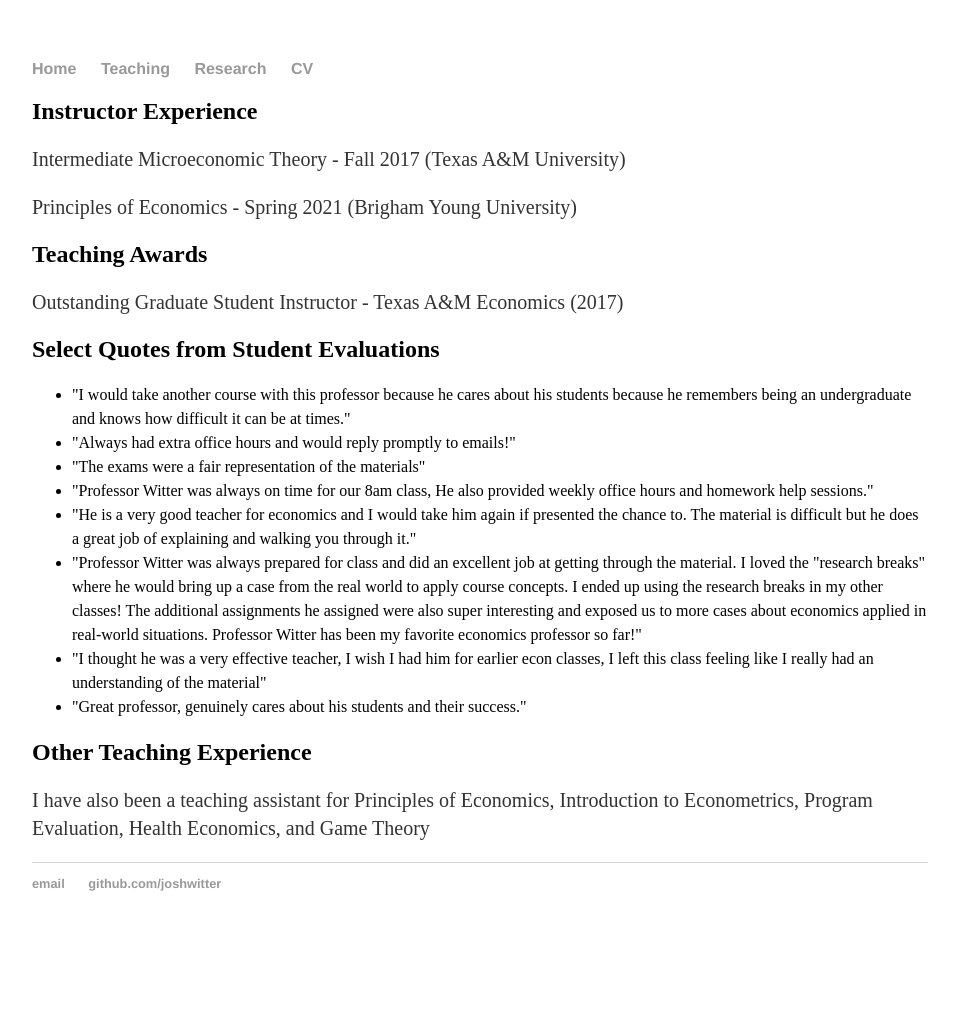
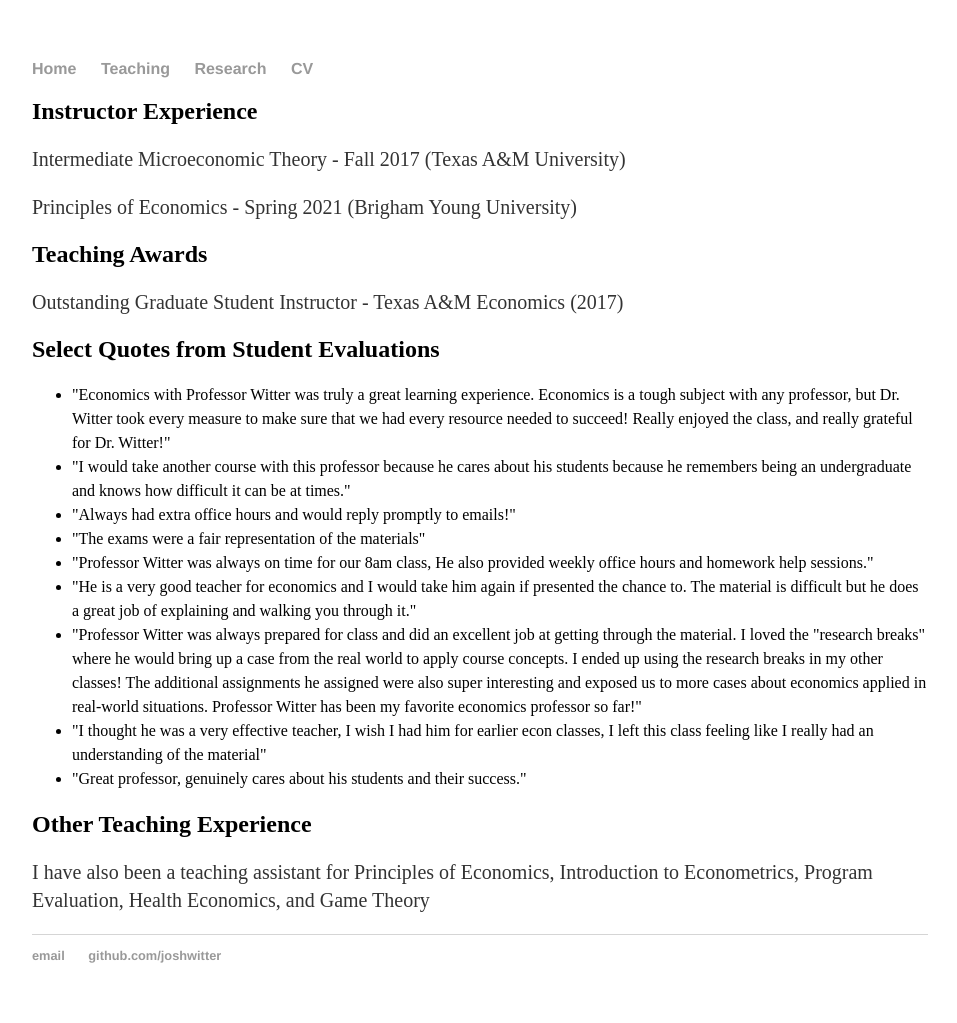
Before and after one commit to joshwitter/joshwitter.github.io, a Jekyll site: the page built from teaching/index.html, in a window 1280 px wide. Shown: the whole page, without its empty margins (160-1117 px from the left). Built offline with Jekyll 4.4.1, drawn with Linux system fonts in a browser that asks for light colours; before the commit the page ends 951 px from its top, so only the background shows below that.

Commit message:
Update index.html

```diff
--- a/teaching/index.html
+++ b/teaching/index.html
@@ -13,7 +13,12 @@ title: Teaching
 
 <h2> Select Quotes from Student Evaluations </h3>
  <ul style="line-height:1.5;">
-    <li> "I would take another course with this professor because he cares about his students because he remembers
+
+	  <li> "Economics with Professor Witter was truly a great learning experience. Economics is a tough subject with any professor,
+		but Dr. Witter took every measure to make sure that we had every resource needed to succeed!
+		 Really enjoyed the class, and really grateful for Dr. Witter!" </li>
+
+	<li> "I would take another course with this professor because he cares about his students because he remembers
   being an undergraduate and knows how difficult it can be at times." </li>
 
     <li> "Always had extra office hours and would reply promptly to emails!" </li>
```
